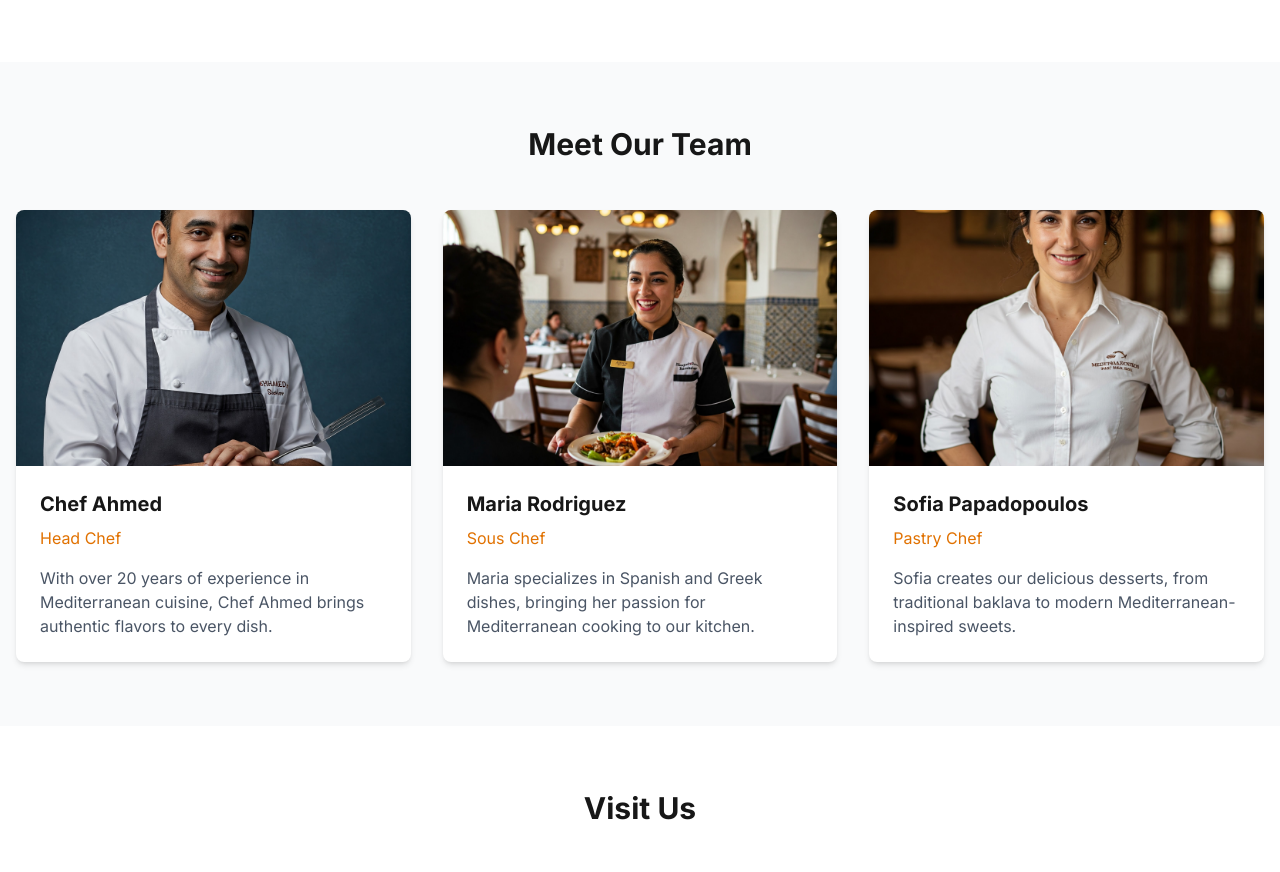
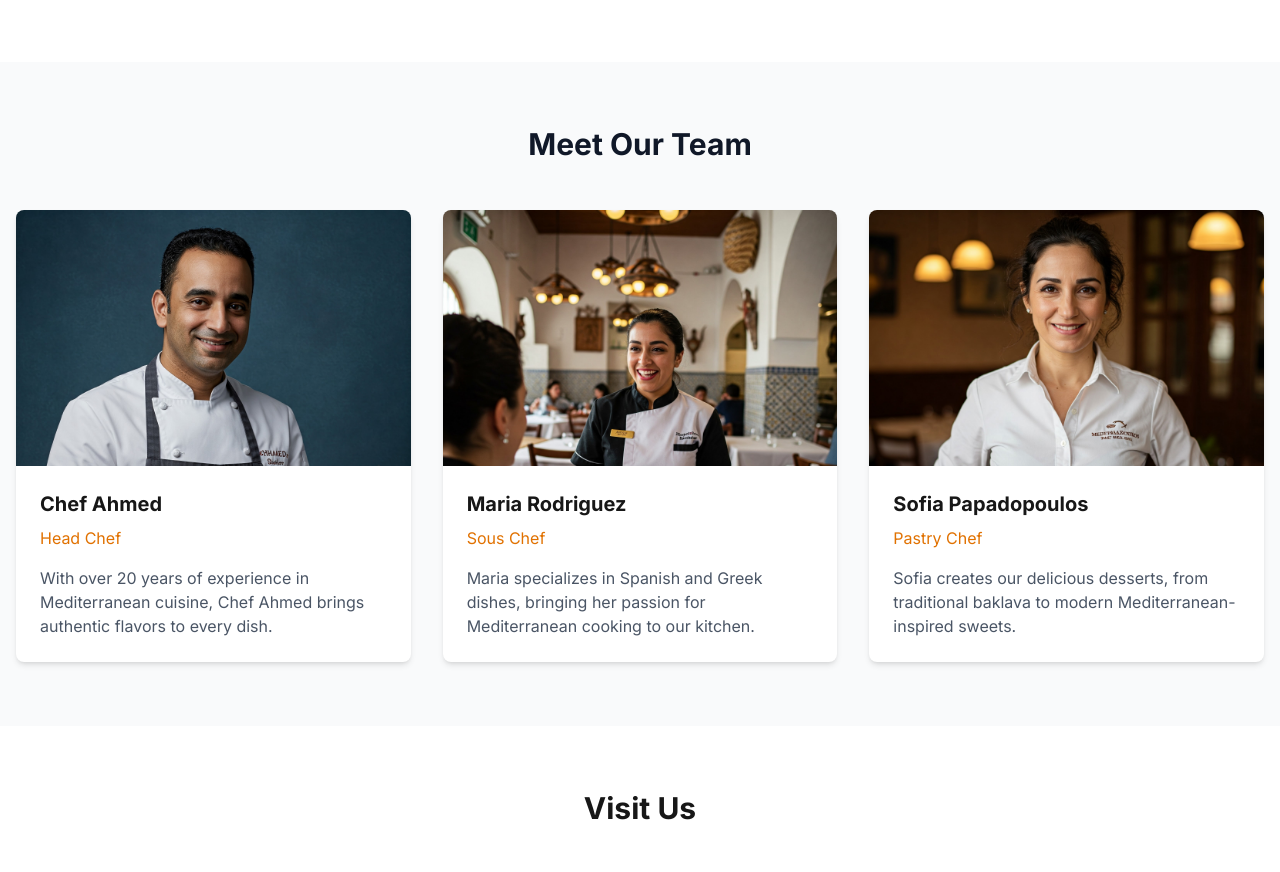
Before and after one commit to codedpro/mediterranean-delight-next, a Next.js app: page /about in a window 1280 px wide. Shown: the part 1026-1898 px from the top of the page. Built offline with nearby package versions, Linux system fonts and the light colour scheme; no server answers.

Commit message:
style: improve team section visibility and image positioning

```diff
--- a/src/app/about/page.tsx
+++ b/src/app/about/page.tsx
@@ -66,7 +66,7 @@ export default function About() {
       {/* Team Section */}
       <section className="py-16 px-4 bg-gray-50">
         <div className="max-w-7xl mx-auto">
-          <h2 className="text-3xl font-bold text-center mb-12">Meet Our Team</h2>
+          <h2 className="text-3xl font-bold text-center mb-12 text-gray-900">Meet Our Team</h2>
           <div className="grid md:grid-cols-3 gap-8">
             {teamMembers.map((member) => (
               <div key={member.name} className="bg-white rounded-lg shadow-md overflow-hidden">
@@ -75,7 +75,7 @@ export default function About() {
                     src={member.image}
                     alt={member.name}
                     fill
-                    className="object-cover"
+                    className="object-cover object-top"
                   />
                 </div>
                 <div className="p-6">
```
